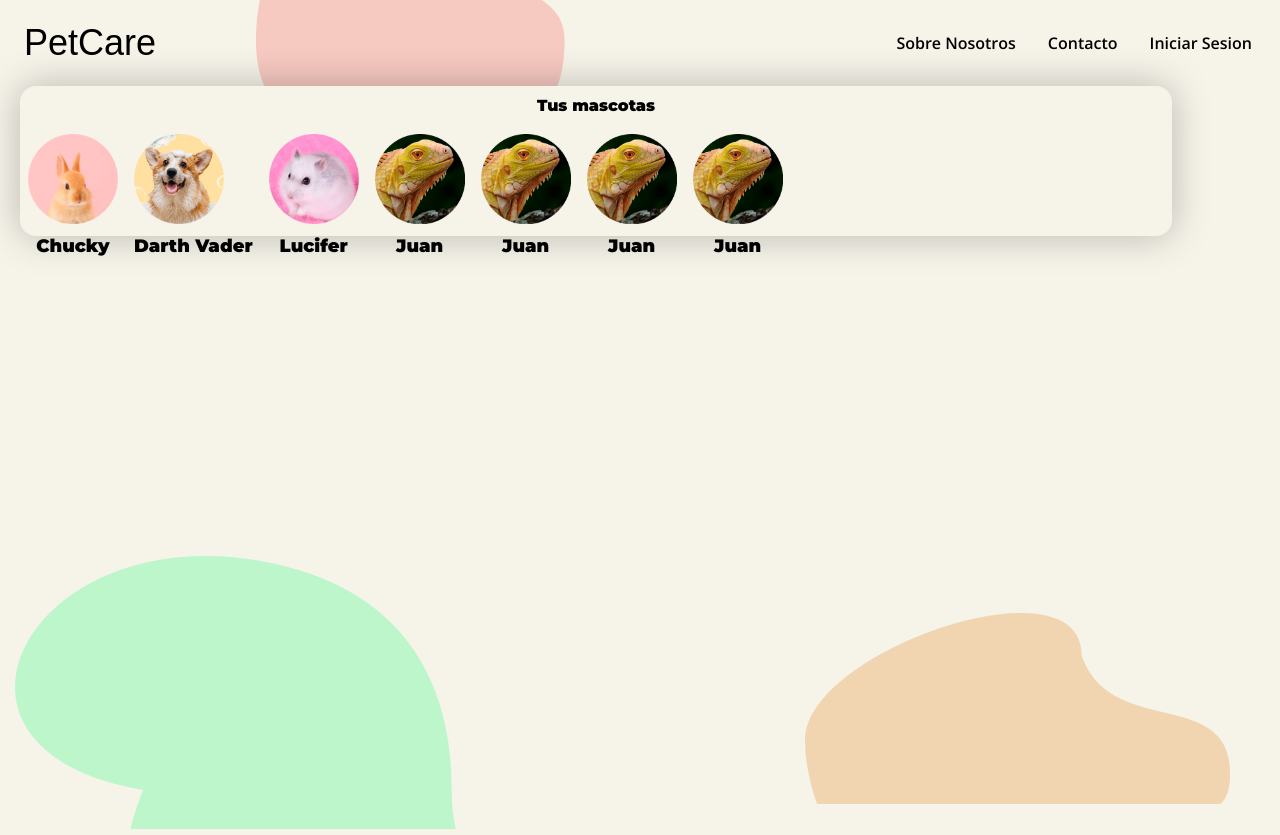
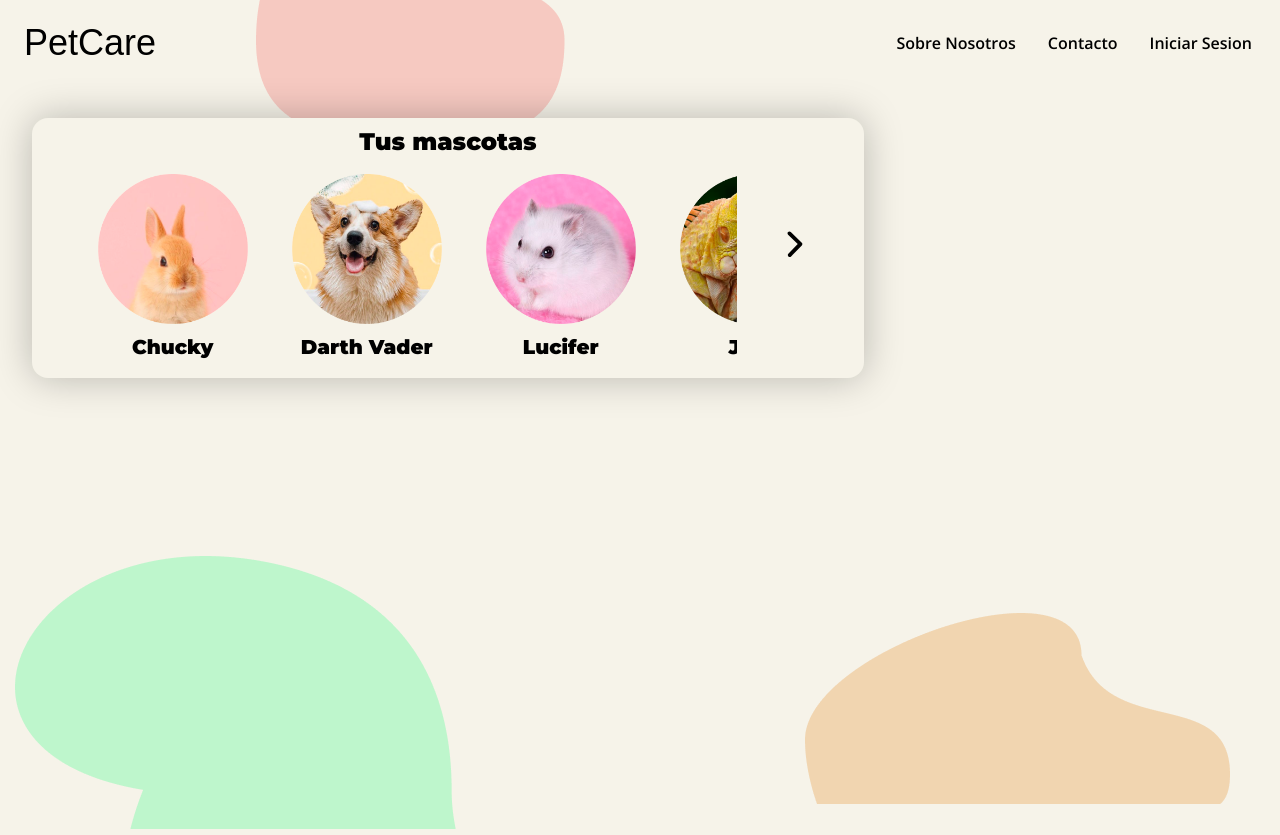
Before and after one commit to No-Country/C14-53-T-NODE-REACT, a React (Vite) app in the folder frontend-nocountry/app-mascotas/: page /mypets in a window 1280 px wide. Built offline with nearby package versions, Linux system fonts and the light colour scheme; a web font is replaced by a local one.

Commit message:
adjusted sizing of pets box

```diff
--- a/frontend-nocountry/app-mascotas/src/components/Pets/PetAvatar.tsx
+++ b/frontend-nocountry/app-mascotas/src/components/Pets/PetAvatar.tsx
@@ -1,8 +1,8 @@
 export const PetAvatar = ({ img, name }: { img: string; name: string }) => {
   return (
-    <div className="px-2 flex-shrink-0">
-      <img className='mb-2 w-[66px] h-[66px] md:w-[90px] md:h-[90px]' src={img} alt='{name}' />
-      <p className='md:text-lg text-[8px] text-center font-black font-montserray'>{name}</p>
+    <div className="xl:px-4 flex-shrink-0 flex flex-col items-center ">
+      <img className='mb-2 w-[66px] h-[66px] md:w-[120px] md:h-[120px] xl:w-[150px] xl:h-[150px]' src={img} alt='{name}' />
+      <p className='md:text-[20px] text-[8px] text-center font-black font-montserray'>{name}</p>
     </div>
   )
 }
--- a/frontend-nocountry/app-mascotas/src/pages/MyPets.tsx
+++ b/frontend-nocountry/app-mascotas/src/pages/MyPets.tsx
@@ -4,12 +4,13 @@ import { PetAvatar } from "../components/Pets/PetAvatar"
 export const MyPets = () => {
   return (
     <main >
-      <div className='text-montserrat relative  h-[150px]   w-[90%]  mx-5 rounded-2xl opacity-100 shadow-[0_0_38px_0_rgba(0,0,0,0.25)] bg-[#F6F3E9]'>
+      <div className=' text-montserrat relative  h-[150px] md:h-[220px] xl:h-[260px]   w-[90%] lg:w-[60%] xl:w-[65%] md:m-8 md:px-12   mx-5 rounded-2xl opacity-100 shadow-[0_0_38px_0_rgba(0,0,0,0.25)] bg-[#F6F3E9]'>
 
 
-        <h2 className='text-center py-2 font-black text-[1rem]'>Tus mascotas</h2>
+        <h2 className='text-center py-2 font-black text-[1rem] xl:text-2xl'>Tus mascotas</h2>
 
-        <div className="flex overflow-x-auto py-2 w-full">
+        <div className="flex items-center justify-around">
+          <div className="flex pl-2 md:pl-0 overflow-x-hidden py-2 w-[99%] lg:w-[89%] gap-3 lg:gap-6 xl:gap-3">
 
             <PetAvatar img='./img/Chucky.png' name='Chucky'></PetAvatar>
             <PetAvatar img='./img/Darth_Vader.png' name='Darth Vader'></PetAvatar>
@@ -20,6 +21,8 @@ export const MyPets = () => {
             <PetAvatar img='./img/Juan.png' name='Juan'></PetAvatar>
 
           </div>
+          <img className="hidden lg:flex pl-8 mb-12" src="../../public/img/arrow-right.svg" alt="carrousel-arrow-right" />
+        </div>
       </div>
 
     </main>
```
Also changed, not shown: frontend-nocountry/app-mascotas/public/img/arrow-right.svg (added). Lines whose indentation alone changed are shown as unchanged.
